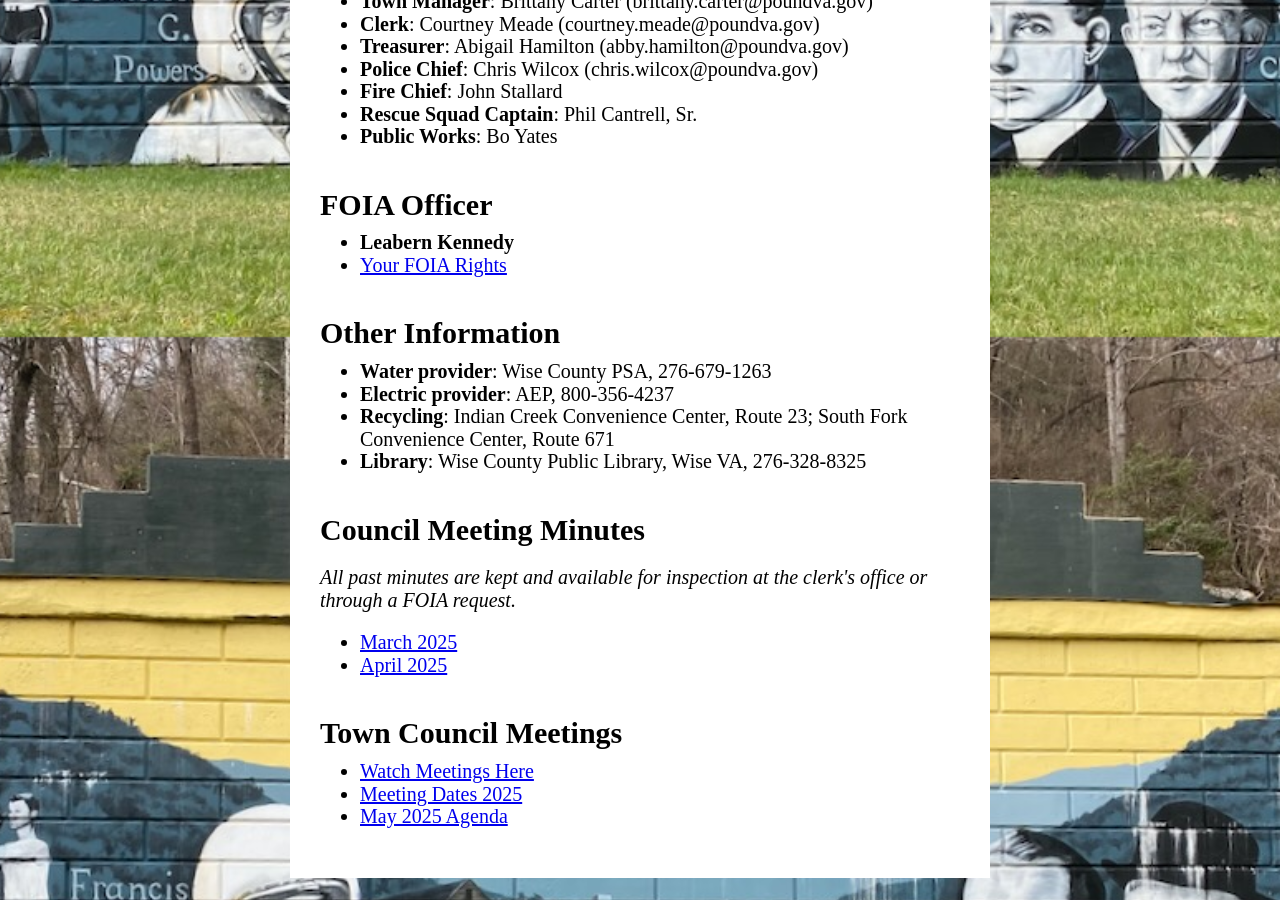
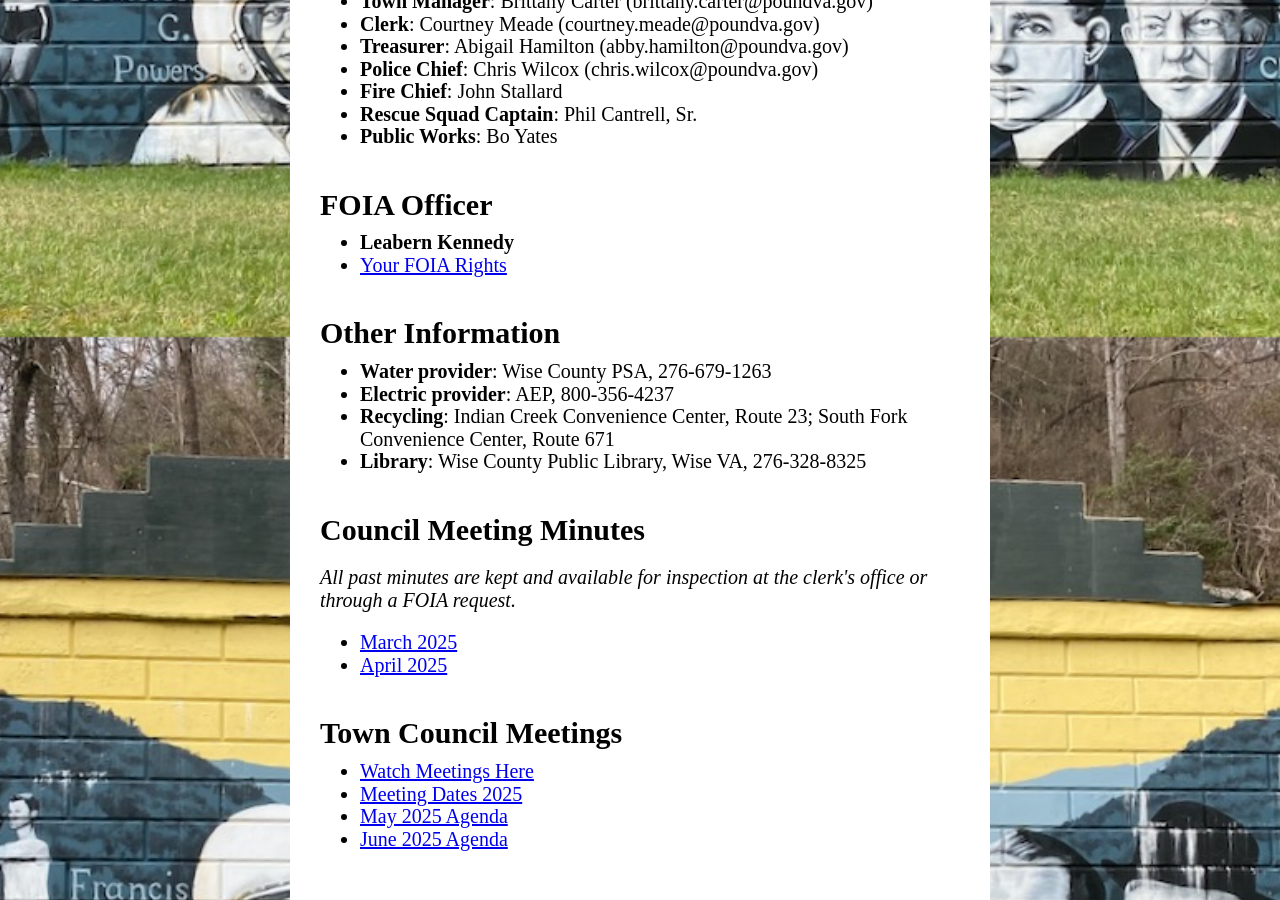
Before and after one commit to poundva/poundva.github.io, a Jekyll site: the page built from index.html, in a window 1280 px wide and 900 px high, scrolled down 2363 px. Built offline with Jekyll 4.4.1, drawn with Linux system fonts in a browser that asks for light colours; some web fonts are replaced.

Commit message:
Update index.html

```diff
--- a/index.html
+++ b/index.html
@@ -98,3 +98,4 @@ title: Home
     <li><a href="https://www.youtube.com/@TownOfPound">Watch Meetings Here</a></li>
     <li><a href="forms/Council Meeting List.docx.pdf">Meeting Dates 2025</a></li>
     <li><a href="forms/AGENDA MAY 2025.pdf">May 2025 Agenda</a></li>
+    <li><a href="forms/AGENDA MAY 2025.pdf">June 2025 Agenda</a></li>
```
